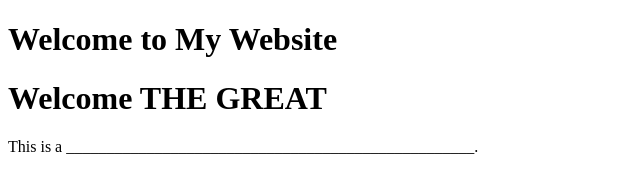
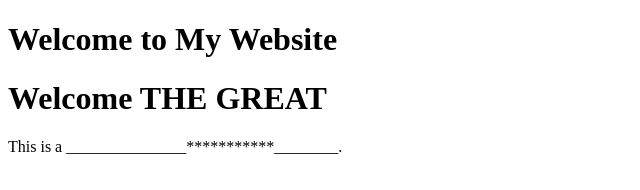
Before and after one commit to watersr3/expo-react-native-starter, a plain HTML site: page index.html in a window 1280 px wide. Shown: the whole page, without its empty margins (0-640 px from the left). Drawn offline with Linux system fonts and the light colour scheme.

Commit message:
Update6 index.html

```diff
--- a/index.html
+++ b/index.html
@@ -11,7 +11,7 @@
 <body>
     <h1>Welcome to My Website</h1>
     <h1>Welcome THE GREAT</h1>
-    <p>This is a ___________________________________________________.</p>
+    <p>This is a _______________***********________.</p>
 
     <script>
         // Register the service worker
```
